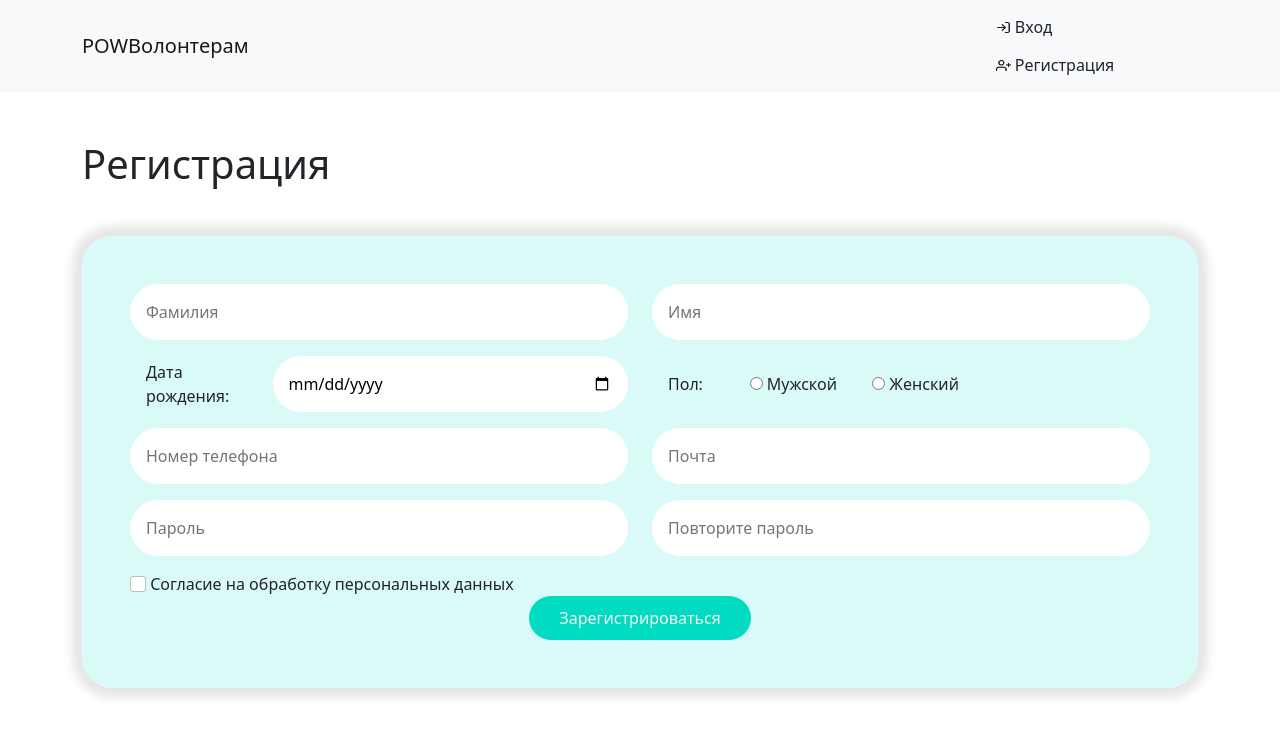
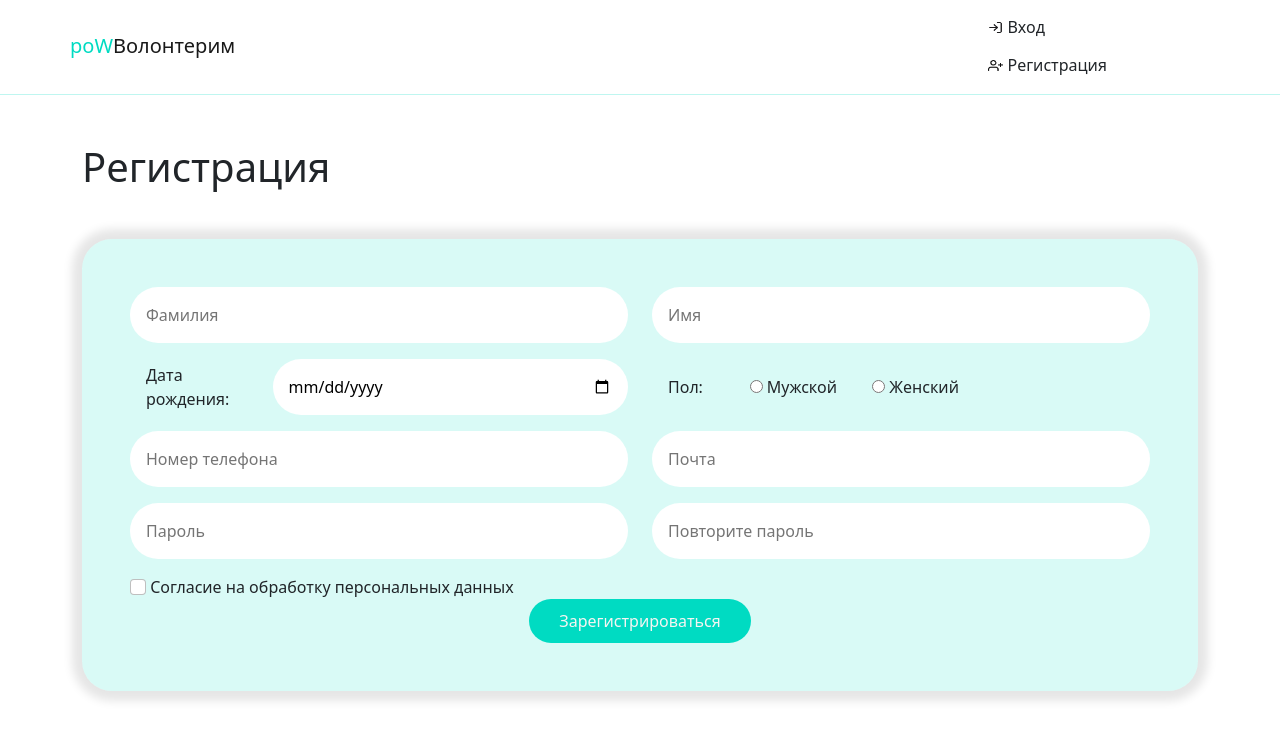
Before and after one commit to pow-development/pow.thevladoss.site, a PHP site: page /reg/reg.php in a window 1280 px wide. Shown: the top 740 px of the page. Run offline with PHP 8.4, Linux system fonts and the light colour scheme.

Commit message:
edit nolognavbar

```diff
--- a/menu/nolognavbar.php
+++ b/menu/nolognavbar.php
@@ -16,10 +16,14 @@
 
 </head>
 
-<body>
-    <nav class="navbar navbar-expand-lg navbar-light bg-light" id="nav">
-        <div class="container">
-            <a class="navbar-brand" href="#">POWВолонтерам</a>
+<body >
+    <nav class="navbar navbar-expand-lg nav" id="nav" style="">
+        <div class="container nav">
+
+            <a class="navbar-brand logostart" href="#">poW</a>
+            <a class="navbar-brand logoend" href="#">Волонтерим</a>
+
+
             <button class="navbar-toggler" type="button" data-bs-toggle="collapse" data-bs-target="#navbarSupportedContent" aria-controls="navbarSupportedContent" aria-expanded="false" aria-label="Toggle navigation">
                 <span class="navbar-toggler-icon"></span>
             </button>
@@ -30,8 +34,9 @@
                 </div>
             </div>
         </div>
+
     </nav>
-
+    <hr/>
 </body>
 
 </html>
--- a/reg/reg.php
+++ b/reg/reg.php
@@ -30,7 +30,7 @@ require_once '../menu/nolognavbar.php';
                     <div class="col">
                         <div class="row bcontainer">
                             <div class="col-3 align-self-center">Дата рождения:</div>
-                            <div class="col"><input type="date" class="datainput w-100 p-3" placeholder="Дата рождения" id="date"></div>
+                            <div class="col"><input type="date" onchange="console.log(value)" class="datainput w-100 p-3" placeholder="Дата рождения" id="date"></div>
                         </div>
                     </div>
 
--- a/styles/custom/nav.css
+++ b/styles/custom/nav.css
@@ -5,3 +5,30 @@
 .col1{
     margin-left: auto;
 }
+
+.navbar-brand{
+    margin-right: 0px;
+}
+
+
+.logostart{
+    color: #00DBC2;
+}
+
+.logoend{
+
+}
+.nav{
+    border:16px;
+     border-color:#00DBC2
+}
+
+body{
+    border: 30px;
+    border-color: #00DBC2;
+}
+
+hr{
+    margin-top: 2px;
+    color:#00DBC2 ;
+}
```
